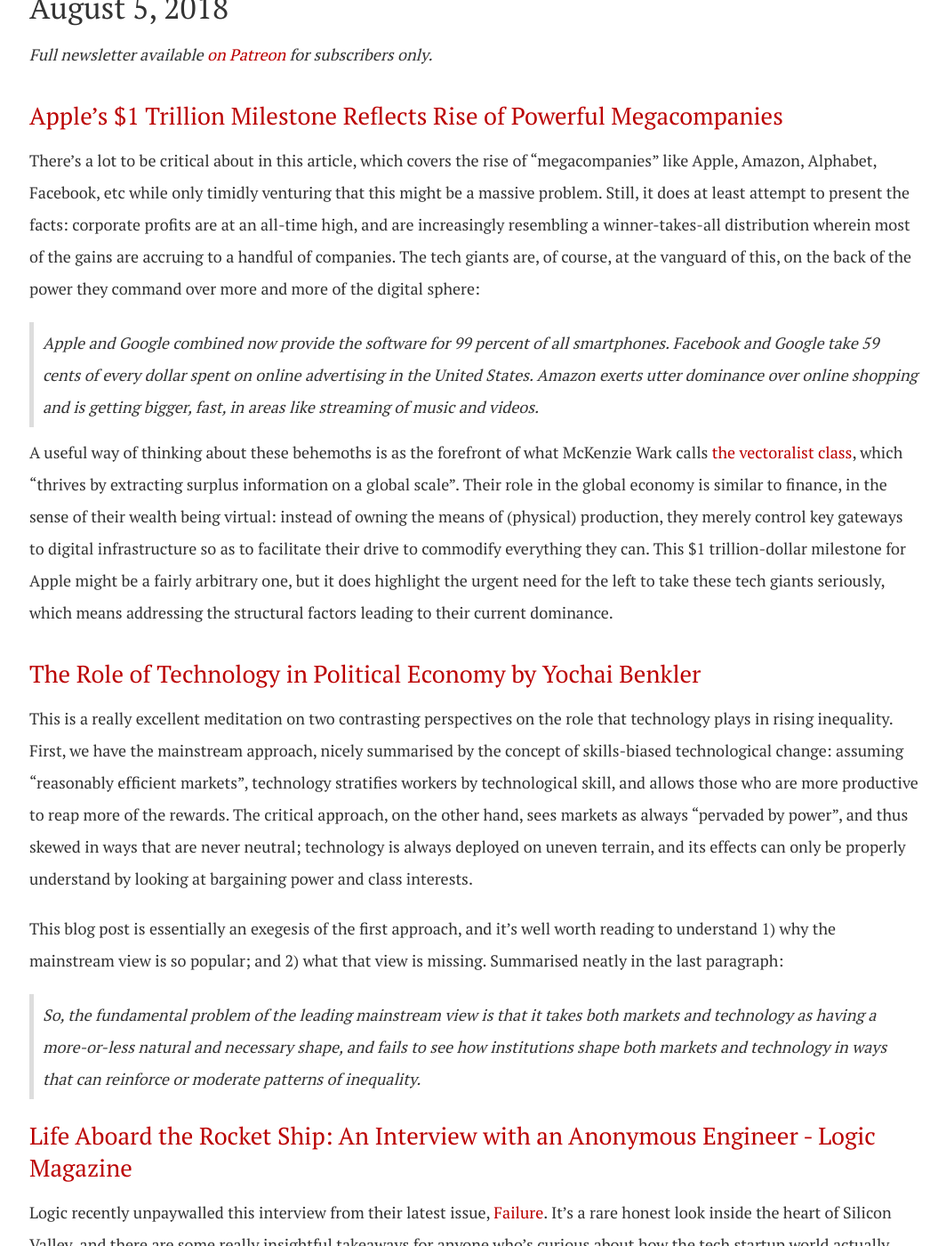
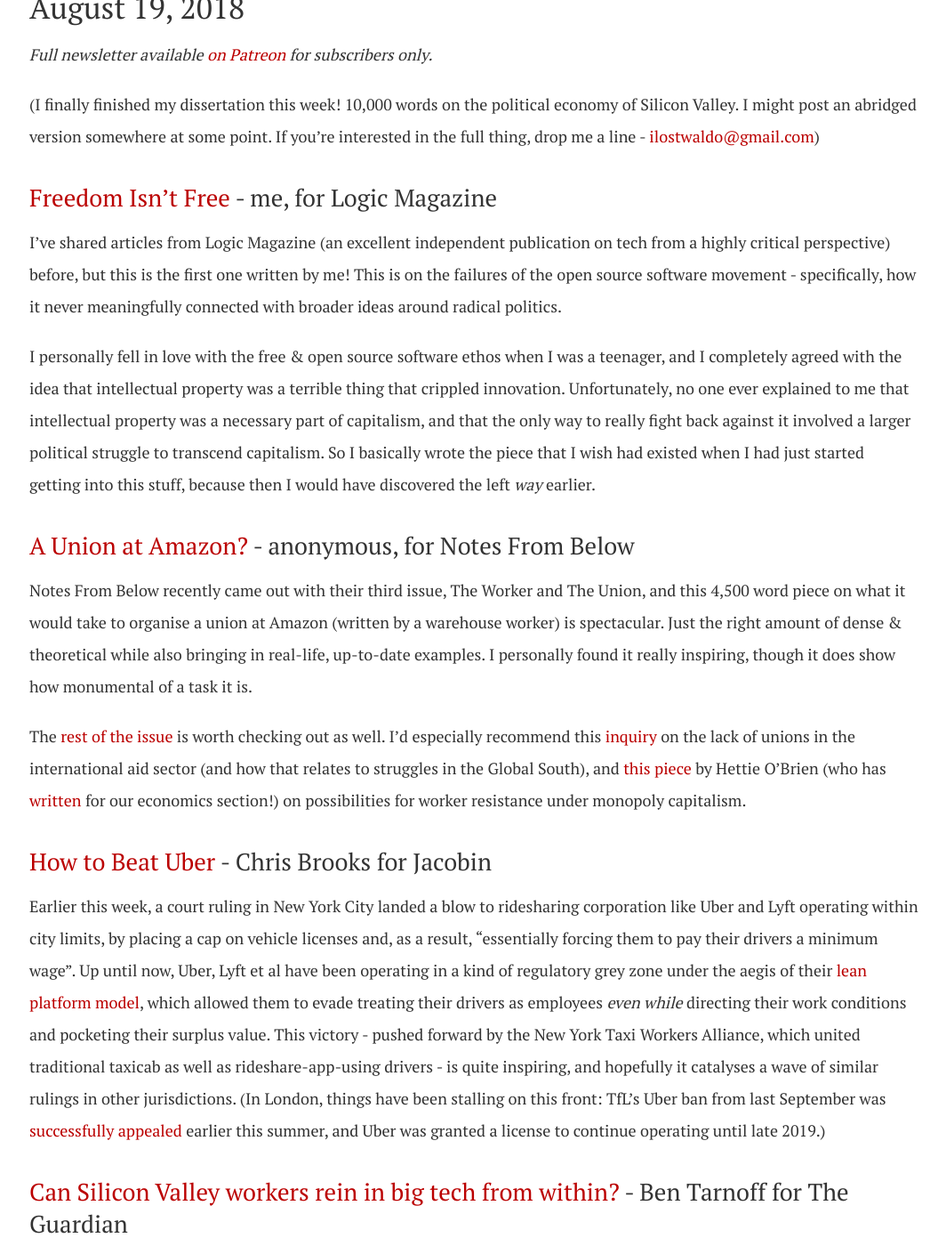
Before and after one commit to dellsystem/dellsystem.github.io, a Jekyll site: the page built from new-socialist-newsletter.md, in a window 1280 px wide and 1400 px high, scrolled down 553 px. Shown: the whole window at 89% size, without its empty margins (107-1171 px from the left). Built offline with Jekyll 4.4.1, drawn with Linux system fonts in a browser that asks for light colours; some of the changed text lies outside the part shown.

Commit message:
Add New Socialist newsletter content for Aug 19

```diff
--- a/new-socialist-newsletter.md
+++ b/new-socialist-newsletter.md
@@ -8,6 +8,32 @@ layout: default
 Just my sections (on tech news), archived for posterity. The other editors' sections are available on Patreon for subscribers only.
 
 ***
+
+## August 19, 2018
+
+_Full newsletter available [on Patreon](https://www.patreon.com/posts/what-our-editors-20858781) for subscribers only._
+
+(I finally finished my dissertation this week! 10,000 words on the political economy of Silicon Valley. I might post an abridged version somewhere at some point. If you’re interested in the full thing, drop me a line - <ilostwaldo@gmail.com>)
+
+### [Freedom Isn't Free](https://logicmag.io/05-freedom-isnt-free/) - me, for Logic Magazine
+
+I’ve shared articles from Logic Magazine (an excellent independent publication on tech from a highly critical perspective) before, but this is the first one written by me! This is on the failures of the open source software movement - specifically, how it never meaningfully connected with broader ideas around radical politics.
+
+I personally fell in love with the free & open source software ethos when I was a teenager, and I completely agreed with the idea that intellectual property was a terrible thing that crippled innovation. Unfortunately, no one ever explained to me that intellectual property was a necessary part of capitalism, and that the only way to really fight back against it involved a larger political struggle to transcend capitalism. So I basically wrote the piece that I wish had existed when I had just started getting into this stuff, because then I would have discovered the left _way_ earlier.
+
+### [A Union at Amazon?](https://www.notesfrombelow.org/article/a-union-at-amazon) - anonymous, for Notes From Below
+
+Notes From Below recently came out with their third issue, The Worker and The Union, and this 4,500 word piece on what it would take to organise a union at Amazon (written by a warehouse worker) is spectacular. Just the right amount of dense & theoretical while also bringing in real-life, up-to-date examples. I personally found it really inspiring, though it does show how monumental of a task it is.
+
+The [rest of the issue](https://www.notesfrombelow.org/issue/the-worker-and-the-union) is worth checking out as well. I’d especially recommend this [inquiry](https://www.notesfrombelow.org/article/the-aid-worker) on the lack of unions in the international aid sector (and how that relates to struggles in the Global South), and [this piece](https://www.notesfrombelow.org/article/breaking-the-chain) by Hettie O’Brien (who has [written](https://newsocialist.org.uk/author/hettie-obrien) for our economics section!) on possibilities for worker resistance under monopoly capitalism.
+
+### [How to Beat Uber](https://jacobinmag.com/2018/08/new-york-taxis-app-cap-uber-lyft) - Chris Brooks for Jacobin
+
+Earlier this week, a court ruling in New York City landed a blow to ridesharing corporation like Uber and Lyft operating within city limits, by placing a cap on vehicle licenses and, as a result, “essentially forcing them to pay their drivers a minimum wage”. Up until now, Uber, Lyft et al have been operating in a kind of regulatory grey zone under the aegis of their [lean platform model](https://newsocialist.org.uk/the-gig-economy/#monopolised-capitalprecarious-labour), which allowed them to evade treating their drivers as employees _even while_ directing their work conditions and pocketing their surplus value. This victory - pushed forward by the New York Taxi Workers Alliance, which united traditional taxicab as well as rideshare-app-using drivers - is quite inspiring, and hopefully it catalyses a wave of similar rulings in other jurisdictions. (In London, things have been stalling on this front: TfL’s Uber ban from last September was [successfully appealed](https://techcrunch.com/2018/06/26/uber-wins-appeal-and-gets-a-provisional-15-month-license-to-operate-in-london/) earlier this summer, and Uber was granted a license to continue operating until late 2019.)
+
+### [Can Silicon Valley workers rein in big tech from within?](https://www.theguardian.com/commentisfree/2018/aug/09/silicon-valley-tech-workers-labor-activism) - Ben Tarnoff for The Guardian
+
+Good overview of the recent surge of interest in building worker power in the tech industry, by someone who’s written a lot of great stuff on the topic.
 
 ## August 5, 2018
 
```
